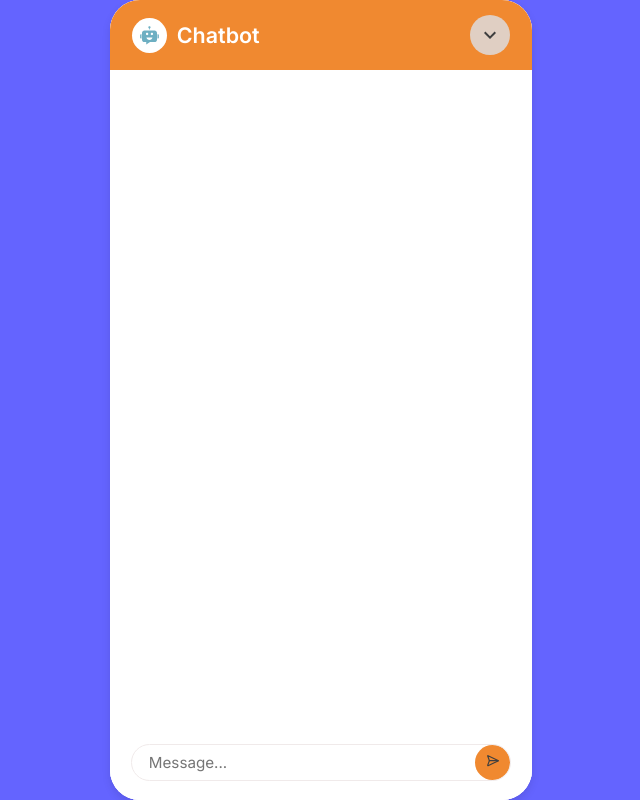
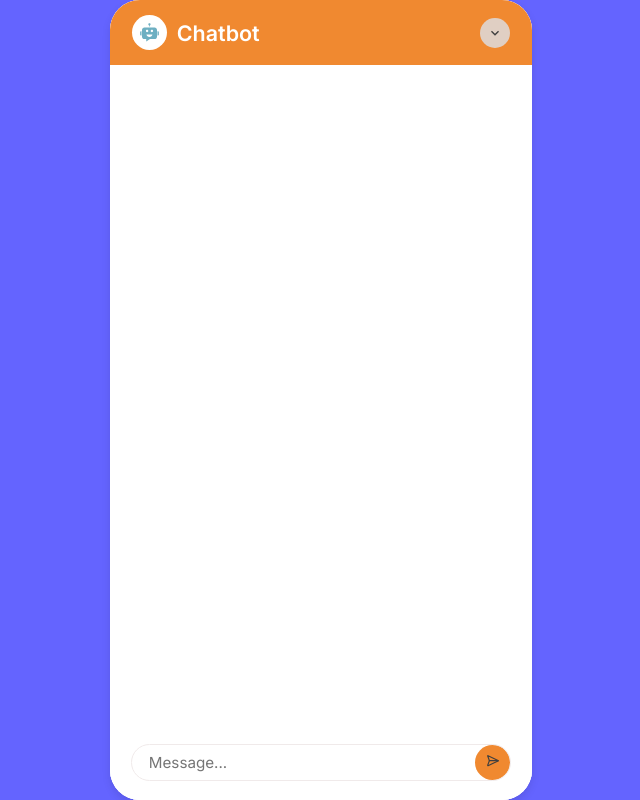
Before and after one commit to Josue-ui582/chawarma-restaurent-chatbot, a React (Vite) app: page /chatbot in a window 1280 px wide. Shown: the whole page, without its empty margins (319-959 px from the left). Built offline with nearby package versions, Linux system fonts and the light colour scheme.

Commit message:
Removing the .env file from .gitignore

```diff
--- a/src/index.css
+++ b/src/index.css
@@ -66,10 +66,13 @@
   font-size: 1.34rem;
 }
 
-.chat-header button {
-  height: 40px;
-  width: 40px;
+.chat-header .button {
+  height: 30px;
+  width: 30px;
   border: none;
+  display: flex;
+  justify-content: center;
+  align-items: center;
   outline: none;
   background-color: rgba(222, 219, 219, 0.866);
   border-radius: 100%;
@@ -77,7 +80,7 @@
   cursor: pointer;
 }
 
-.chat-header button:hover{
+.chat-header .button:hover{
   background-color: rgba(209, 206, 206, 0.866);
 }
 
@@ -222,6 +225,11 @@
     background-color: white;
     height: 100vh;
   }
+
+  .chatbot-footer{
+    position: sticky;
+    bottom: 0;
+  }
 }
 
 @media (max-width: 768px) {
--- a/src/pages/Chatbot.jsx
+++ b/src/pages/Chatbot.jsx
@@ -4,6 +4,7 @@
 import ChatMessage from '../components/ChatMessage';
 import { MdKeyboardArrowDown } from "react-icons/md";
 import { companyInfo } from '../CompanyInfo';
+import { Link } from 'react-router-dom';
 
 function Chatbot() {
 
@@ -59,9 +60,7 @@
               <ChatbotIcon />
               <h2 className="logo-text">Chatbot</h2>
             </div>
-            <button class="material-symbols-rounded">
-              <MdKeyboardArrowDown />
-            </button>
+            <Link to="/" className='button'><MdKeyboardArrowDown /></Link>
           </div>
 
           <div ref={chatBodyRef} className="chatbot-body">
```
